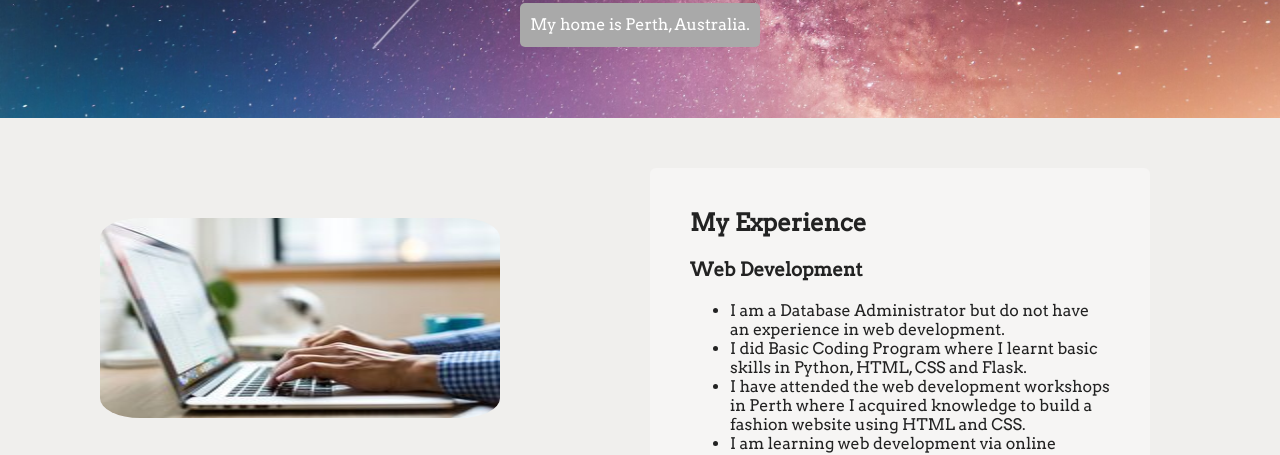
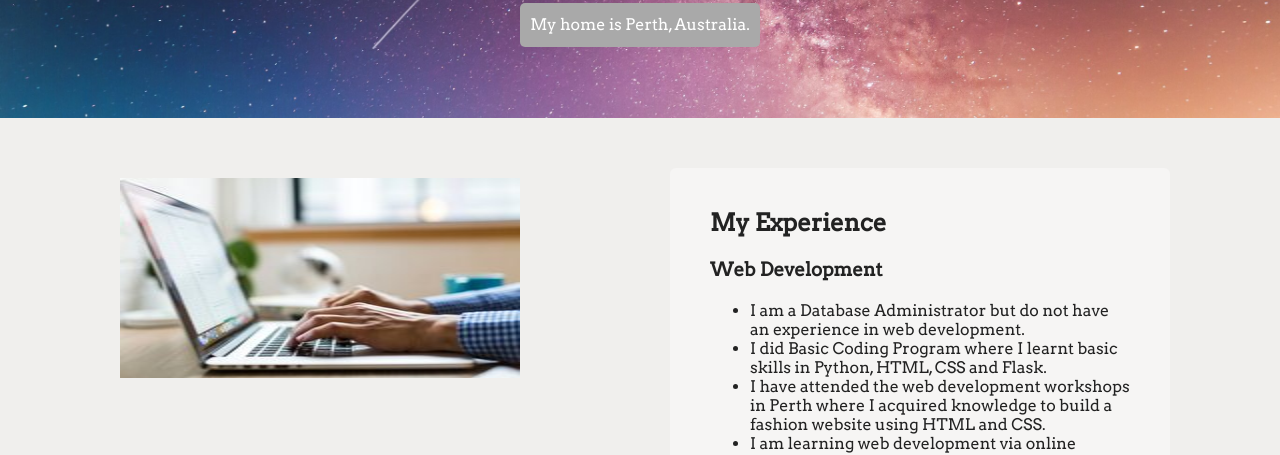
Before and after one commit to HarshadaKajale/techdegree-project-1, a plain HTML site: page experience.html in a window 1280 px wide. Shown: the part 352-807 px from the top of the page. Drawn offline with Linux system fonts and the light colour scheme.

Commit message:
Updated the images

```diff
--- a/styles.css
+++ b/styles.css
@@ -127,18 +127,19 @@ ul.skills {
 
 .mycontact {
   margin-top: 80px;
-  border-radius: 10%;
+  border-radius: 50%;
   width: 400px;
   height: 200px;
   }
 
 .myimgexp {
-  margin-top: 80px;
-  border-radius: 10%;
   width: 400px;
   height: 200px;
   transition: .2s ease;
+  margin: 40px;
+
   }
+
 
 .myimgexp:hover {
   transform: rotate(5deg);
```
Also changed, not shown: experience.html (+1 -1 lines).
